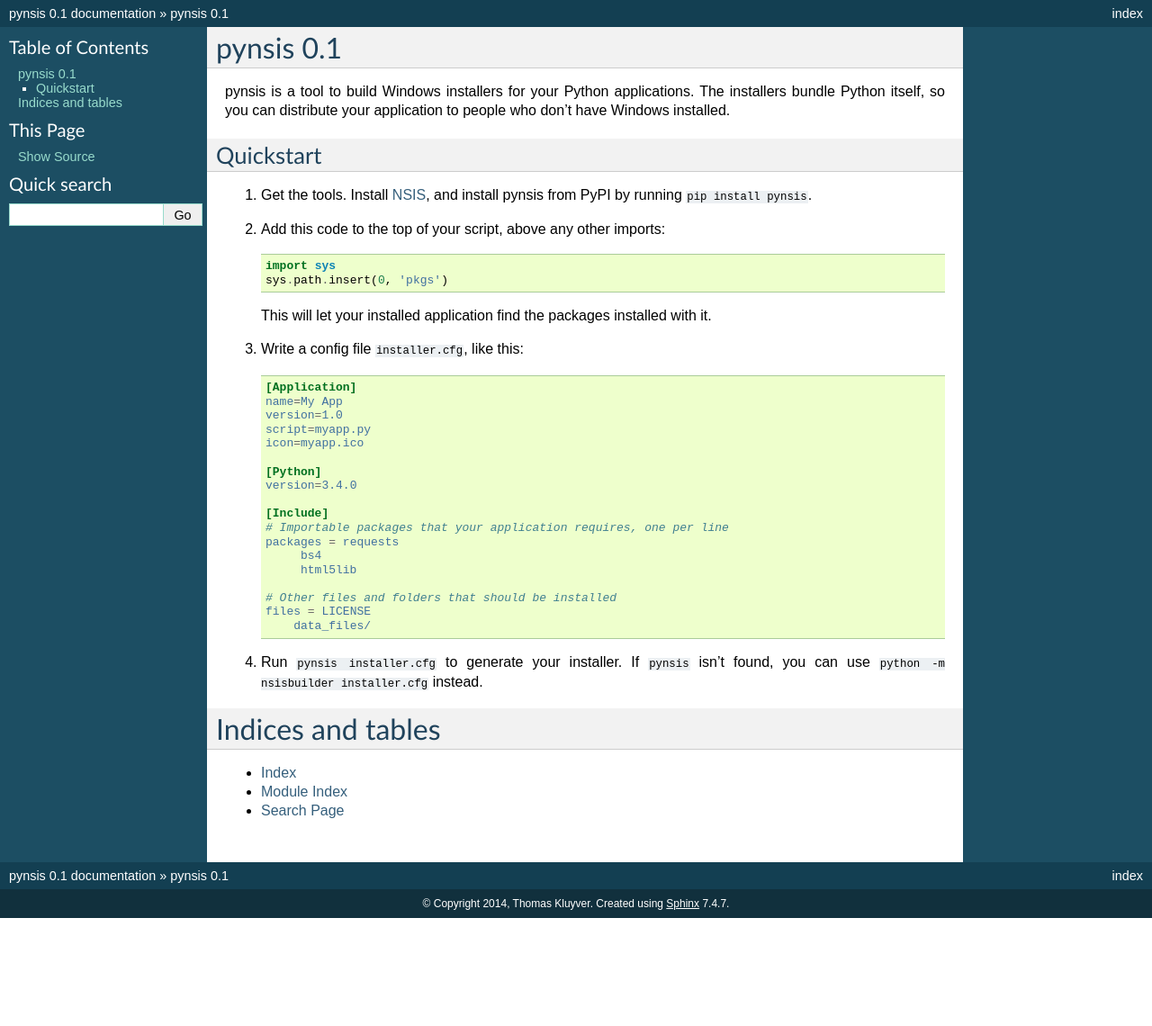
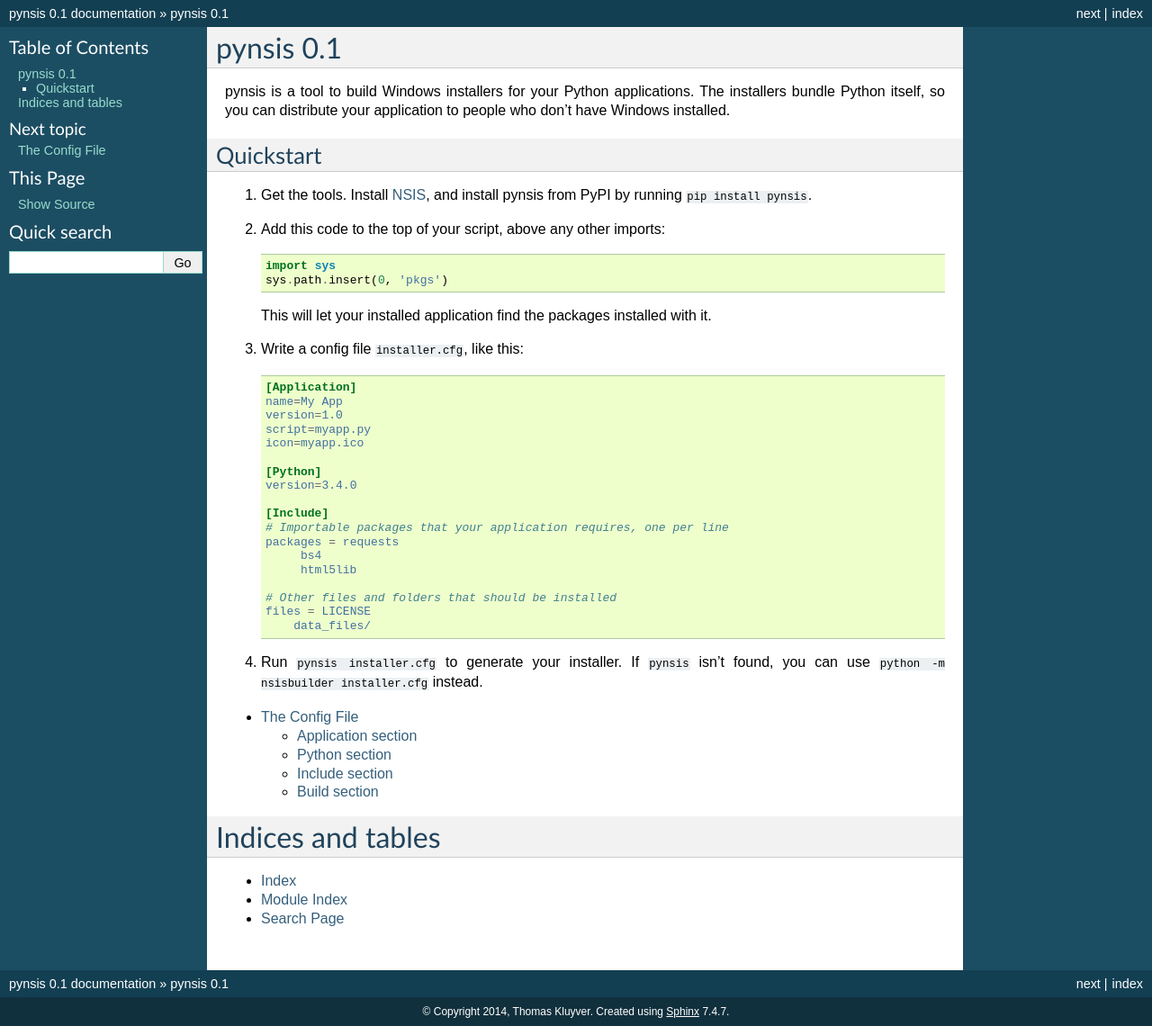
Before and after one commit to takluyver/pynsist, a Sphinx documentation site: the page built from doc/index.rst, in a window 1280 px wide. Shown: the whole page at 90% size. Built offline with Sphinx 7.4.7, drawn with Linux system fonts in a browser that asks for light colours; before the commit the page ends 1020 px from its top, so only the background shows below that; some of the changed lines change nothing that is shown.

Commit message:
Document config file options

```diff
--- /dev/null
+++ b/doc/cfgfile.rst
@@ -0,0 +1,64 @@
+The Config File
+===============
+
+All paths in the config file are relative to the directory where the config
+file is located, unless noted otherwise.
+
+Application section
+-------------------
+
+.. describe:: name
+
+  The user-readable name of your application. This will be used for various
+  display purposes in the installer, and for shortcuts when installed.
+
+.. describe:: version
+
+  The version number of your application.
+
+.. describe:: script
+
+  Path to the Python script which launches your application.
+
+.. describe:: icon (optional)
+
+  Path to a ``.ico`` file to be used for shortcuts to your application. pynsis
+  has a default generic icon, but you probably want to replace it.
+
+Python section
+--------------
+
+.. describe:: version
+
+  The Python version to download and bundle with your application. At present,
+  this needs to be at least ``3.3.0``.
+
+.. describe:: bitness (optional)
+
+  Whether to use 32-bit (x86) or 64-bit (x64) Python. On Windows, this defaults
+  to the version you're using, so that compiled modules will match. On other
+  platforms, it defaults to 32-bit.
+
+Include section
+---------------
+
+.. describe:: packages (optional)
+
+   A list of importable package and module names to include in the installer.
+   Specify only top-level packages, i.e. without a ``.`` in the name.
+
+.. describe:: files (optional)
+
+   Extra files to be installed with your application.
+
+Build section
+-------------
+
+.. describe:: directory (optional)
+
+   The build directory. Defaults to ``build/nsis/``.
+
+.. describe:: installer_name (optional)
+
+   The filename of the installer, relative to the build directory. The default
+   is made from your application name and version.
--- a/doc/index.rst
+++ b/doc/index.rst
@@ -48,7 +48,7 @@
 .. toctree::
    :maxdepth: 2
 
-
+   cfgfile
 
 Indices and tables
 ==================
```
